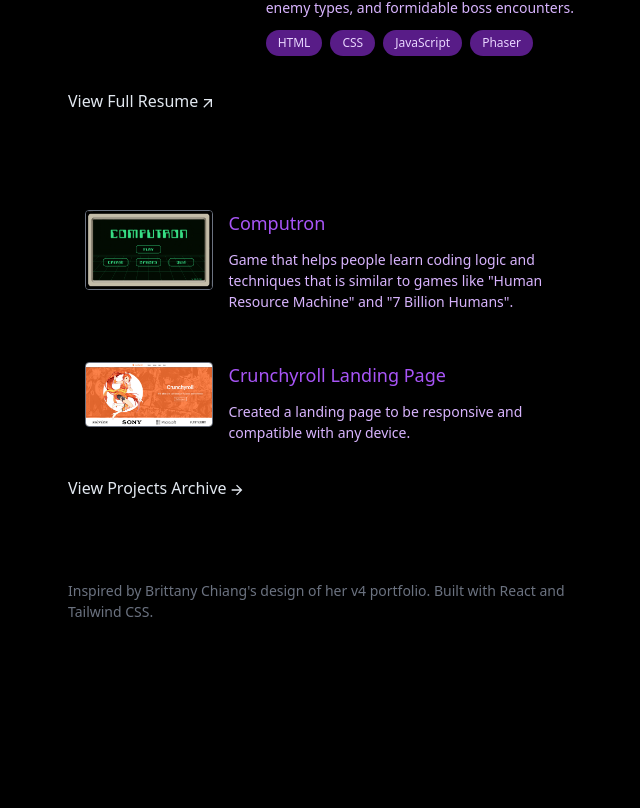
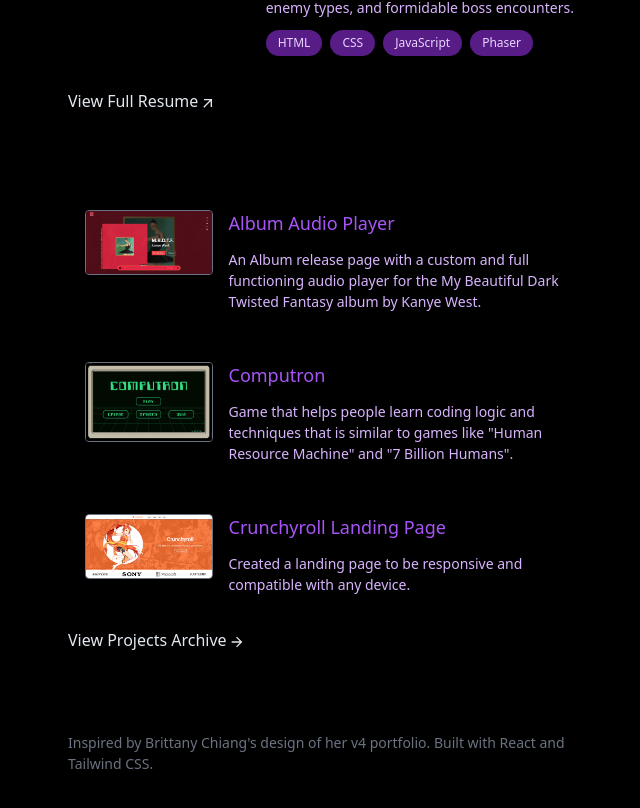
Before and after one commit to KevinZheng99/portfolio-v2, a React (Vite) app: page / in a window 1280 px wide. Shown: the part 892-1700 px from the top of the page, without its empty margins (572-1212 px from the left). Before the commit the page ends 1610 px from the top, so only its background shows below. Built offline with nearby package versions, Linux system fonts and the light colour scheme.

Commit message:
Projects Section updated

```diff
--- a/src/components/Sections/Projects.jsx
+++ b/src/components/Sections/Projects.jsx
@@ -1,5 +1,6 @@
 import crunchyroll from "../../assets/CrunchyrollHero.png";
 import computron from "../../assets/Computron.png";
+import mbdtfAlbum from "../../assets/MBDTFAlbum.png";
 import { Link } from "react-router-dom";
 
 function Projects() {
@@ -10,6 +11,25 @@
       </p>
       <ul>
         <a
+          href="https://mbdtf-album.netlify.app/"
+          target="_blank"
+          rel="noreferrer"
+        >
+          <li className="flex gap-4 border border-transparent hover:border-purple-500 rounded p-4 mb-4 transition-all">
+            <img
+              className="w-1/4 h-full border border-gray-500 rounded"
+              src={mbdtfAlbum}
+              alt="My Beautiful Dark Twisted Fantasy Album Audio Player"
+            />
+            <div className="flex flex-col w-2/3 gap-3">
+              <p className="text-lg font-medium">Album Audio Player</p>
+              <p className="text-sm text-purple-300">
+                {`An Album release page with a custom and full functioning audio player for the My Beautiful Dark Twisted Fantasy album by Kanye West.`}
+              </p>
+            </div>
+          </li>
+        </a>
+        <a
           href="https://computrondevteam.itch.io/computron2-0"
           target="_blank"
           rel="noreferrer"
@@ -18,7 +38,7 @@
             <img
               className="w-1/4 h-full border border-gray-500 rounded"
               src={computron}
-              alt="Crunchyroll Hero Image"
+              alt="Computron Game"
             />
             <div className="flex flex-col w-2/3 gap-3">
               <p className="text-lg font-medium">Computron</p>
```
Also changed, not shown: src/assets/MBDTFAlbum.png (added).
